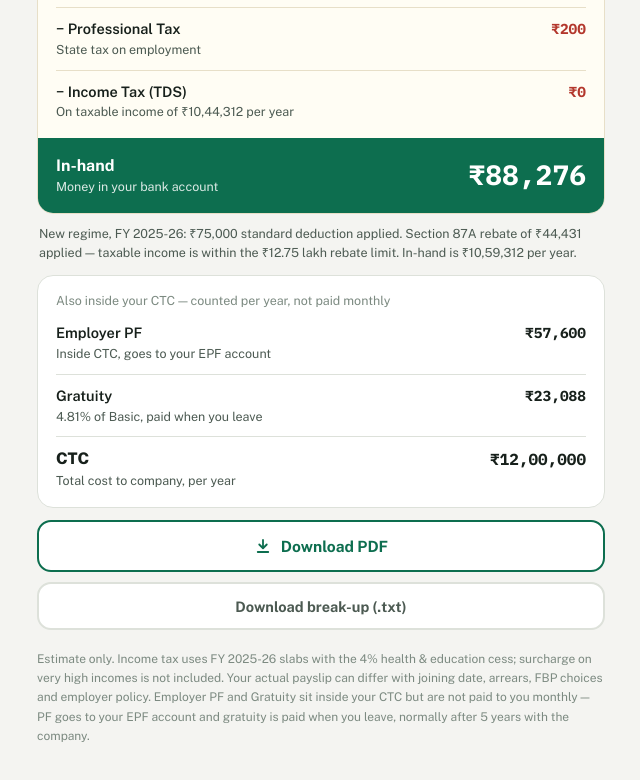
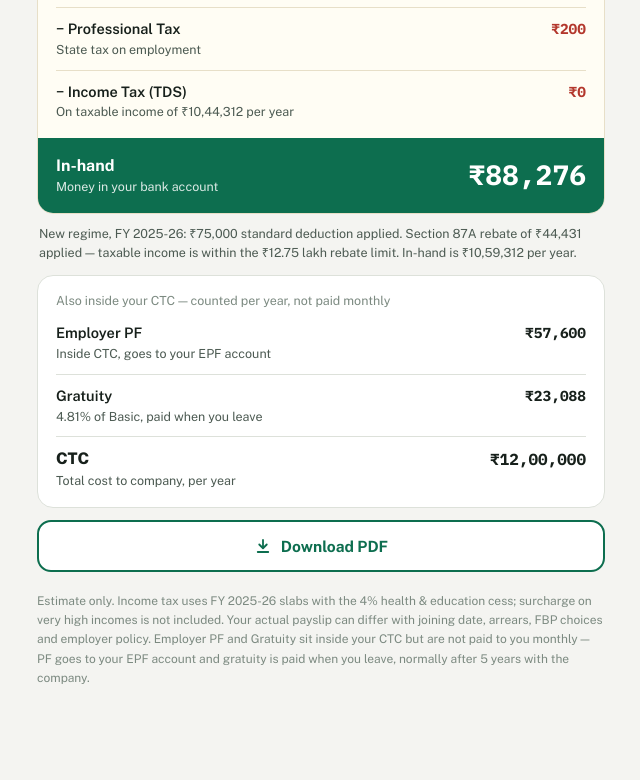
Before and after one commit to sauravhhh/CorpSalary, a plain HTML site: page index.html in a window 1280 px wide. Shown: the part 2149-2929 px from the top of the page, without its empty margins (319-959 px from the left). After the commit the page ends 2889 px from the top, so only its background shows below. Drawn offline with nearby package versions, Linux system fonts and the light colour scheme.

Commit message:
Remove .txt download, PDF only

```diff
--- a/index.html
+++ b/index.html
@@ -106,9 +106,6 @@
 
   .pdfbtn{display:flex;align-items:center;justify-content:center;gap:9px;width:100%;margin-top:12px;padding:14px 16px;min-height:52px;border-radius:14px;border:2px solid var(--green);background:var(--surface);color:var(--green);font-family:inherit;font-size:15.5px;font-weight:700;cursor:pointer}
   .pdfbtn:active{background:var(--green-soft)}
-  .txtbtn{display:flex;align-items:center;justify-content:center;gap:9px;width:100%;margin-top:10px;padding:12px 16px;min-height:48px;border-radius:14px;border:2px solid var(--line);background:var(--surface);color:var(--ink2);font-family:inherit;font-size:14.5px;font-weight:700;cursor:pointer}
-  .txtbtn:active{background:var(--surface2)}
-
   /* Explain — same warm list as PaySlip */
   .explain-intro{background:var(--amber-bg);border:1px solid var(--amber-line);color:var(--amber-ink);border-radius:14px;padding:14px 16px;font-size:14.5px;margin-bottom:14px}
   .explain-intro b{color:inherit}
@@ -231,7 +228,6 @@
     </div>
 
     <button type="button" class="pdfbtn" id="pdfBtn"><svg width="18" height="18" viewBox="0 0 24 24" fill="none" stroke="currentColor" stroke-width="2.4" stroke-linecap="round" stroke-linejoin="round" aria-hidden="true"><path d="M12 4v10"/><path d="m7 10 5 5 5-5"/><path d="M5 20h14"/></svg>Download PDF</button>
-    <button type="button" class="txtbtn" id="downloadBtn">Download break-up (.txt)</button>
     <p class="note">Estimate only. Income tax uses FY 2025-26 slabs with the 4% health &amp; education cess; surcharge on very high incomes is not included. Your actual payslip can differ with joining date, arrears, FBP choices and employer policy. Employer PF and Gratuity sit inside your CTC but are not paid to you monthly — PF goes to your EPF account and gratuity is paid when you leave, normally after 5 years with the company.</p>
   </section>
 
@@ -482,7 +478,7 @@
   tabCalc.addEventListener('click', function () { showTab('calc'); });
   tabExplain.addEventListener('click', function () { showTab('explain'); });
 
-  /* ---- shared plain-text break-up (used by .txt download and PDF fallback) ---- */
+  /* ---- shared plain-text break-up (used as PDF fallback) ---- */
   function breakupLines(r) {
     return [
       'CORPORATE SALARY BREAK-UP (per year, INR)',
@@ -519,8 +515,6 @@
     document.body.removeChild(a);
     setTimeout(function () { URL.revokeObjectURL(a.href); }, 2000);
   }
-  $('downloadBtn').addEventListener('click', downloadTxt);
-
   /* ---- PDF download (like PaySlip's Download PDF button) ---- */
   $('pdfBtn').addEventListener('click', function () {
     var r = calc();
```
